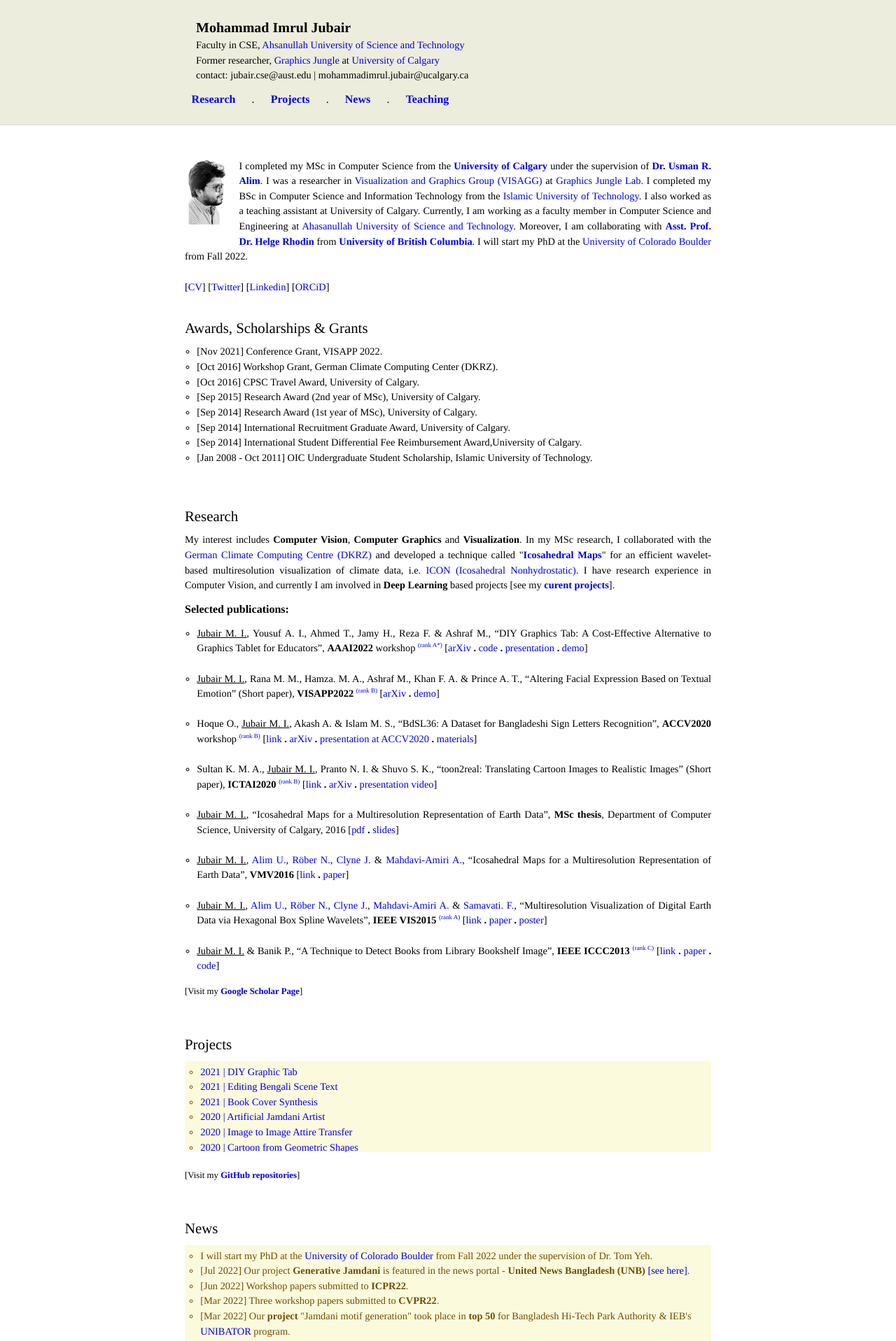
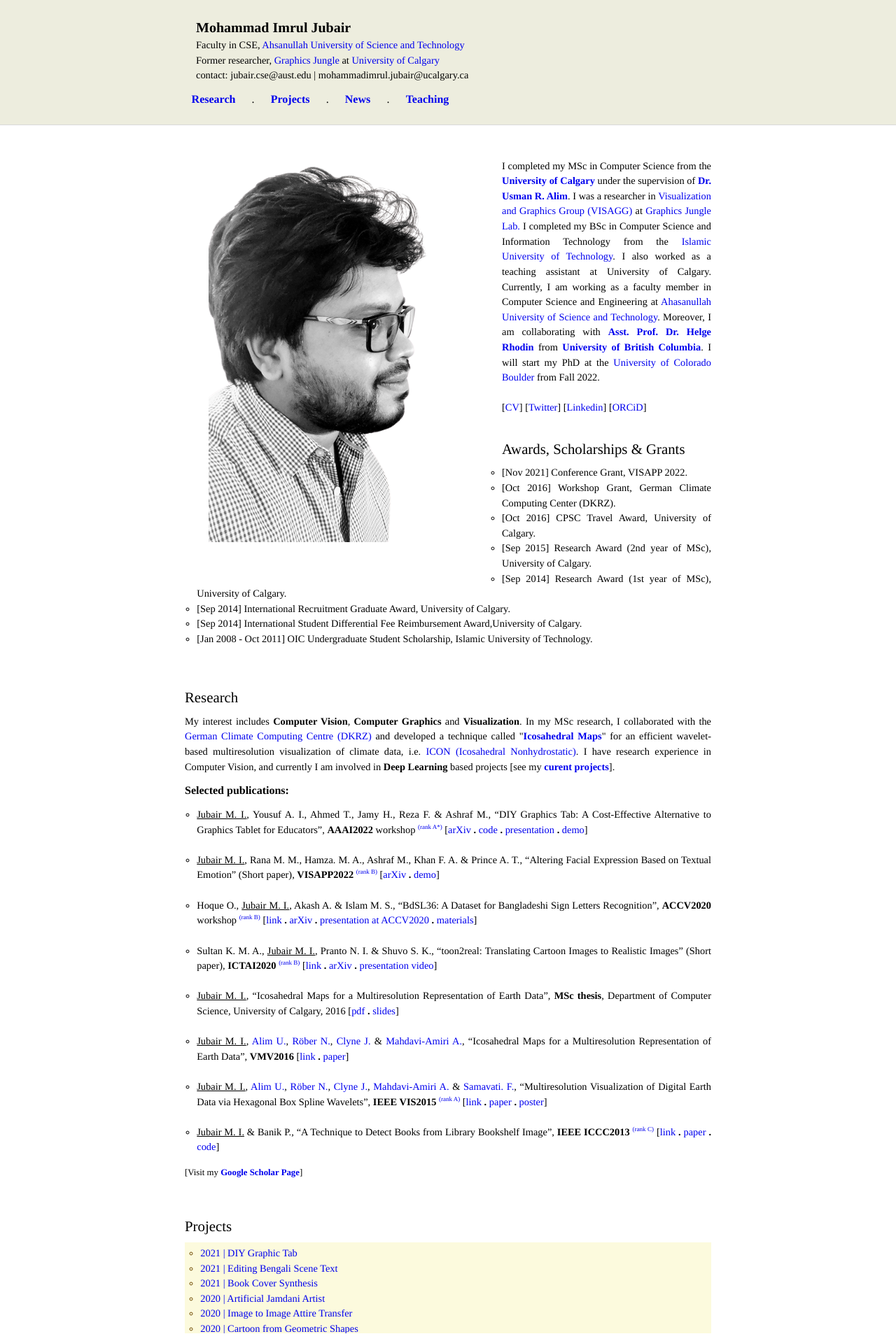
Before and after one commit to imruljubair/imruljubair.github.io, a Jekyll site: the page built from index.html, in a window 1280 px wide. Shown: the top 1917 px of the page at 70% size. Built offline with Jekyll 4.4.1, drawn with Linux system fonts in a browser that asks for light colours.

Commit message:
Update intro.html

```diff
--- a/_includes/intro.html
+++ b/_includes/intro.html
@@ -3,7 +3,7 @@
   <p class="lead">
   <!--<div<div class="portrait"><img src="/assets/images/mypic.jpg"></div>-->
 
-  <div class="portrait"><img src="/assets/images/mypic-bg.png"></div>
+  <div class="portrait"><img src="/assets/images/mypic-bg.png" style="width:auto; height: auto"></div>
 	<p style="font-size:90%;  text-align:justify">I completed my MSc in Computer Science from the <a href="http://www.ucalgary.ca/cpsc" ; style="font-weight:bold">University of Calgary</a> under the supervision of <a href="http://pages.cpsc.ucalgary.ca/~ualim/"; style="font-weight:bold">Dr. Usman R. Alim</a>. I was a researcher in <a href="http://visagg.cpsc.ucalgary.ca/">Visualization and Graphics Group (VISAGG)</a> at <a href="http://jungle.cpsc.ucalgary.ca/wiki/">Graphics Jungle Lab.</a> I completed my BSc in Computer Science and Information Technology from the <a href="http://www.iutoic-dhaka.edu/">Islamic University of Technology</a>.
   I also worked as a teaching assistant at University of Calgary. Currently, I am working as a faculty member in Computer Science and Engineering at <a href="http://www.aust.edu/">Ahasanullah University of Science and Technology</a>. Moreover, I am collaborating with <a href="https://www.cs.ubc.ca/~rhodin/web/"; style="font-weight:bold">Asst. Prof. Dr. Helge Rhodin</a> from <a href="https://www.cs.ubc.ca/" ; style="font-weight:bold">University of British Columbia</a>. I will start my PhD at the <a href="https://www.colorado.edu/">University of Colorado Boulder</a>  from Fall 2022. &nbsp;
   <br> <br>
```
